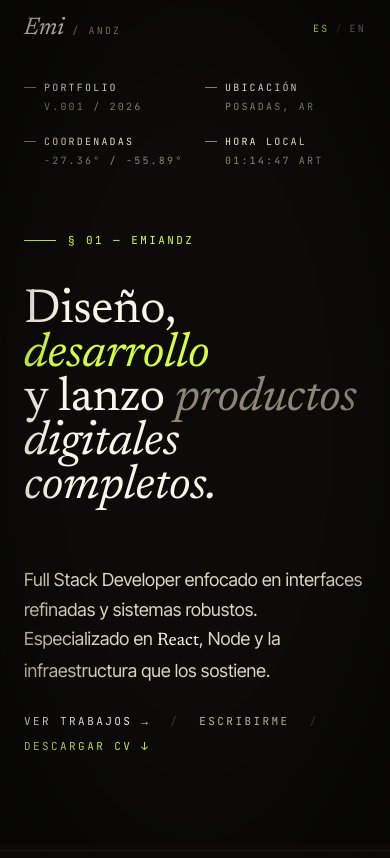
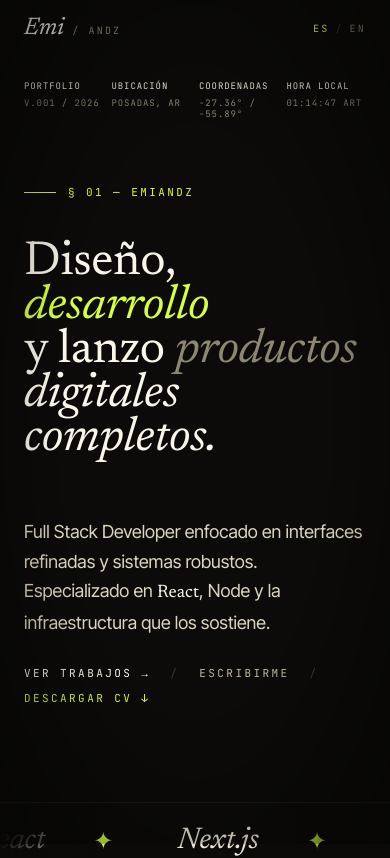
Before and after one commit to EmiAndz/Portfolio, a React (Vite) app: page / in a window 390 px wide. Shown: the top 858 px of the page. Built offline with nearby package versions, Linux system fonts and the light colour scheme.

Commit message:
Hero: meta cells en una sola fila en mobile (1x4 en vez de 2x2)

```diff
--- a/src/components/Hero.jsx
+++ b/src/components/Hero.jsx
@@ -32,7 +32,7 @@ export default function Hero() {
           initial={{ opacity: 0 }}
           animate={{ opacity: 1 }}
           transition={{ duration: 0.6 }}
-          className="grid grid-cols-2 md:grid-cols-4 gap-5 font-mono text-[10px] uppercase tracking-meta text-cream-400"
+          className="grid grid-cols-4 gap-2 md:gap-5 font-mono text-[9px] md:text-[10px] uppercase tracking-[0.1em] md:tracking-meta text-cream-400"
         >
           <MetaCell label={h.metaPortfolio} value="v.001 / 2026" />
           <MetaCell label={h.metaLocation} value="Posadas, AR" />
@@ -137,12 +137,12 @@ function HeroLine({ children, i, italic, accent }) {
 
 function MetaCell({ label, value }) {
   return (
-    <div>
-      <div className="text-cream-100 mb-1 flex items-center gap-2">
-        <span className="inline-block h-px w-3 bg-cream-400" />
-        {label}
+    <div className="min-w-0">
+      <div className="text-cream-100 mb-1 flex items-center gap-1.5 md:gap-2">
+        <span className="hidden md:inline-block h-px w-3 bg-cream-400" />
+        <span>{label}</span>
       </div>
-      <div className="text-cream-400 pl-5">{value}</div>
+      <div className="text-cream-400 md:pl-5 leading-tight">{value}</div>
     </div>
   )
 }
```
